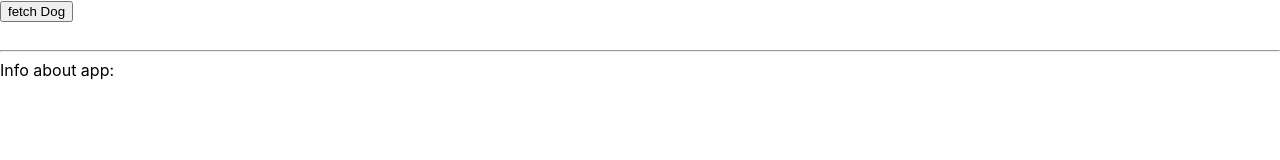
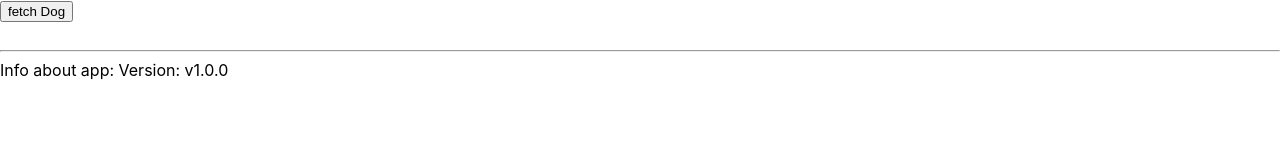
Before and after one commit to alexandr-sm-d/dog, a React (Create React App) app: page / in a window 1280 px wide. Shown: the top 160 px of the page. Built offline with nearby package versions, Linux system fonts and the light colour scheme.

Commit message:
inside Info - dont working!

```diff
--- a/src/Info.jsx
+++ b/src/Info.jsx
@@ -4,10 +4,12 @@ import {connect, useSelector} from "react-redux";
 const Info = () => {
     useEffect(() => console.log('render Info'))
 
+    const info = useSelector(state => state.fetchStatus.info)
+
     return (
         <div>
             <hr/>
-            Info about app:
+            Info about app: {info.title}
         </div>
     )
 }
```
Also changed, not shown: 1 other file (tests, documents, lock files or other folders).
